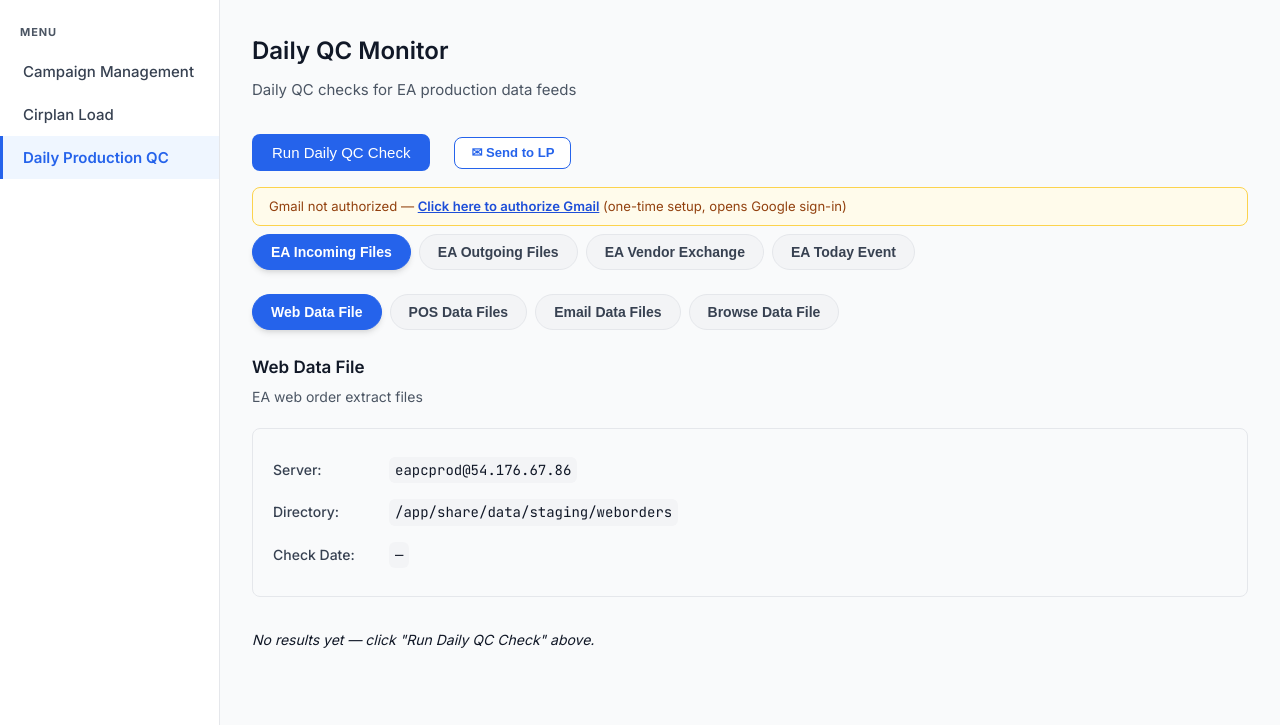
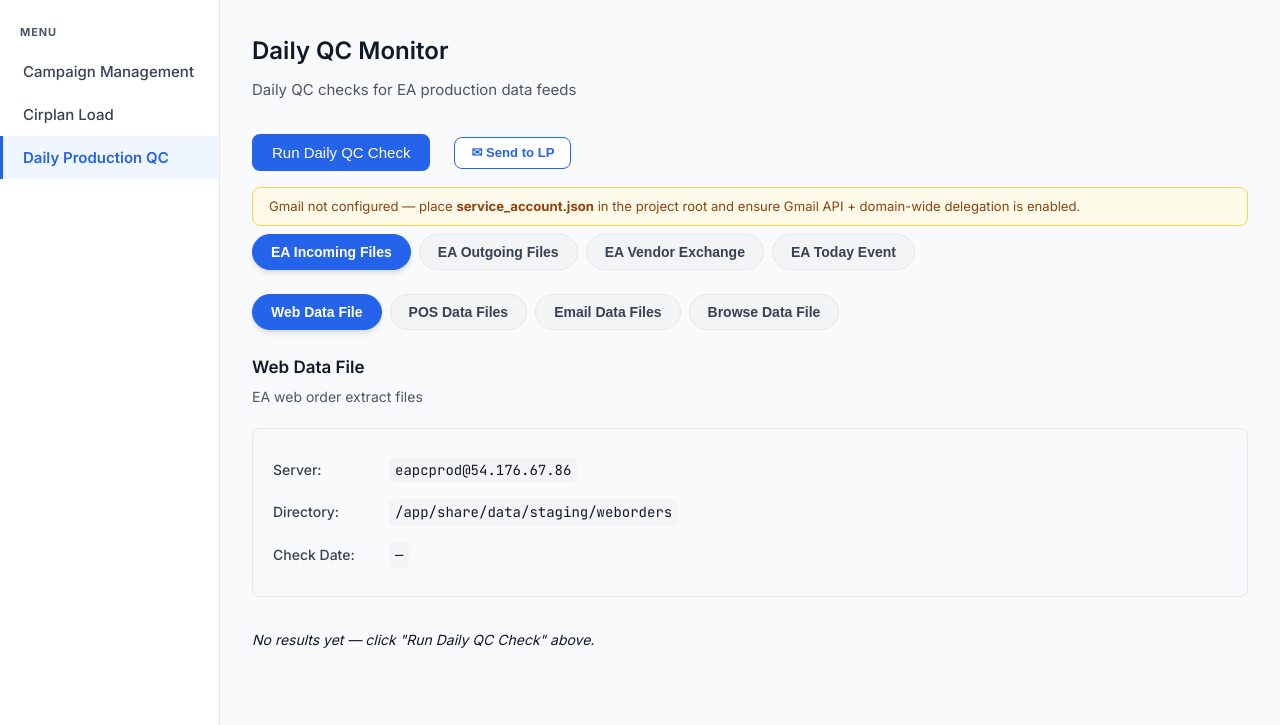
Before and after one commit to kiran-EA/LP_One_Platform, a Flask app: page /dashboard in a window 1280 px wide. Shown: the part 75-800 px from the top of the page. Run offline with Flask 3, Linux system fonts and the light colour scheme; the visitor is signed in with stand-in values (Sample User, id 1); parts of the project's set-up code (start-up, migrations or seed data) failed here and were passed over; some libraries are stand-ins or nearby versions.

Commit message:
Switch Gmail to service account auth (no OAuth flow needed)
service_account.json is gitignored. _gmail_service() loads it locally
or from GMAIL_SERVICE_ACCOUNT_JSON env var on Vercel. Removed OAuth
routes and token management; status endpoint still works for banner check.

Co-Authored-By: Claude Sonnet 4.6 <noreply@anthropic.com>

```diff
--- a/app.py
+++ b/app.py
@@ -1454,11 +1454,11 @@ def api_today_events():
     })
 
 
-# ==================== GMAIL OAUTH & SEND TO LP ====================
+# ==================== GMAIL SERVICE ACCOUNT & SEND TO LP ====================
 
 GMAIL_SCOPES       = ['https://www.googleapis.com/auth/gmail.send']
-CREDENTIALS_PATH   = os.environ.get('CREDENTIALS_PATH', 'credentials.json')
-TOKEN_PATH         = '/tmp/gmail_token.json'
+GMAIL_SA_FILE      = os.environ.get('GMAIL_SA_FILE', 'service_account.json')
+GMAIL_SENDER       = 'kiran@expressanalytics.net'   # send AS this address (domain-wide delegation)
 LP_EMAIL_TO        = 'kiran@expressanalytics.net'
 
 _EVENT_LABELS_PY = {
@@ -1489,33 +1489,26 @@ _EVENT_LABELS_PY = {
 
 
 def _gmail_service():
-    from google.oauth2.credentials import Credentials
-    from google.auth.transport.requests import Request as GRequest
+    from google.oauth2 import service_account
     from googleapiclient.discovery import build
 
-    token_json = os.environ.get('GMAIL_TOKEN_JSON')
-    for candidate in [TOKEN_PATH, 'gmail_token.json']:
-        if not token_json and os.path.exists(candidate):
-            with open(candidate) as f:
-                token_json = f.read()
-    if not token_json:
+    # Load service account JSON from env var (Vercel) or local file
+    sa_json = os.environ.get('GMAIL_SERVICE_ACCOUNT_JSON')
+    if sa_json:
+        sa_info = json.loads(sa_json)
+    elif os.path.exists(GMAIL_SA_FILE):
+        with open(GMAIL_SA_FILE) as f:
+            sa_info = json.load(f)
+    else:
         return None
 
-    creds = Credentials.from_authorized_user_info(json.loads(token_json), GMAIL_SCOPES)
-    if creds.expired and creds.refresh_token:
-        creds.refresh(GRequest())
-        _save_token(creds.to_json())
-    if not creds.valid:
+    try:
+        creds = service_account.Credentials.from_service_account_info(
+            sa_info, scopes=GMAIL_SCOPES
+        ).with_subject(GMAIL_SENDER)
+        return build('gmail', 'v1', credentials=creds)
+    except Exception:
         return None
-    return build('gmail', 'v1', credentials=creds)
-
-
-def _save_token(token_json_str):
-    try:
-        with open(TOKEN_PATH, 'w') as f:
-            f.write(token_json_str)
-    except OSError:
-        pass  # read-only filesystem on Vercel — token must be set via env var
 
 
 def _build_lp_email_html(qc_summary, events, week_label):
@@ -1641,37 +1634,6 @@ margin:0 auto;padding:24px 16px;background:#f9fafb;">
 </body></html>"""
 
 
-@app.route('/auth/gmail')
-def auth_gmail():
-    if 'logged_in' not in session:
-        return redirect(url_for('login'))
-    from google_auth_oauthlib.flow import Flow
-    if not os.path.exists(CREDENTIALS_PATH):
-        return f'<b>Error:</b> {CREDENTIALS_PATH} not found. Place your OAuth credentials.json in the project root.', 500
-    redirect_uri = request.host_url.rstrip('/') + '/auth/gmail/callback'
-    flow = Flow.from_client_secrets_file(CREDENTIALS_PATH, scopes=GMAIL_SCOPES, redirect_uri=redirect_uri)
-    auth_url, state = flow.authorization_url(access_type='offline', prompt='consent')
-    session['gmail_oauth_state'] = state
-    return redirect(auth_url)
-
-
-@app.route('/auth/gmail/callback')
-def auth_gmail_callback():
-    if 'logged_in' not in session:
-        return redirect(url_for('login'))
-    from google_auth_oauthlib.flow import Flow
-    state = session.get('gmail_oauth_state', '')
-    redirect_uri = request.host_url.rstrip('/') + '/auth/gmail/callback'
-    os.environ.setdefault('OAUTHLIB_INSECURE_TRANSPORT', '1')
-    flow = Flow.from_client_secrets_file(
-        CREDENTIALS_PATH, scopes=GMAIL_SCOPES, state=state, redirect_uri=redirect_uri)
-    flow.fetch_token(authorization_response=request.url.replace('http://', 'https://')
-                     if request.headers.get('X-Forwarded-Proto') == 'https'
-                     else request.url)
-    _save_token(flow.credentials.to_json())
-    return redirect('/dashboard?gmail_auth=ok')
-
-
 @app.route('/auth/gmail/status')
 def auth_gmail_status():
     if 'logged_in' not in session:
@@ -1706,7 +1668,7 @@ def api_send_lp_email():
 
     msg = _MMP('alternative')
     msg['To']      = LP_EMAIL_TO
-    msg['From']    = 'me'
+    msg['From']    = GMAIL_SENDER
     msg['Subject'] = f'{prefix} LP QC Report – {today_str}'
     msg.attach(_MT(html_body, 'html'))
 
--- a/static/js/dashboard.js
+++ b/static/js/dashboard.js
@@ -1332,7 +1332,7 @@ document.addEventListener('DOMContentLoaded', function() {
 
                 if (data.needs_auth) {
                     if (gmailBanner) gmailBanner.style.display = 'block';
-                    showToast('Gmail authorization required — see banner above.', 'warn');
+                    showToast('Gmail service account not configured — see banner above.', 'warn');
                 } else if (data.ok) {
                     if (gmailBanner) gmailBanner.style.display = 'none';
                     showToast('✉ Email sent to kiran@expressanalytics.net', 'success');
@@ -1349,9 +1349,9 @@ document.addEventListener('DOMContentLoaded', function() {
         });
     }
 
-    // Check Gmail auth status on load and show banner if needed
+    // Check Gmail service account on load — hide banner if configured
     fetch('/auth/gmail/status').then(r => r.json()).then(s => {
-        if (!s.authorized && gmailBanner) gmailBanner.style.display = 'block';
+        if (gmailBanner) gmailBanner.style.display = s.authorized ? 'none' : 'block';
     }).catch(() => {});
 
     const qcRunAllBtn = document.getElementById('qcRunAllBtn');
--- a/templates/dashboard.html
+++ b/templates/dashboard.html
@@ -189,11 +189,9 @@
                     </div>
                     <div id="qcRunAllSummary" class="qc-summary" style="display: none;"></div>
 
-                    <!-- Gmail auth notice (shown when not yet authorized) -->
+                    <!-- Gmail error notice (shown if service account not configured) -->
                     <div id="gmailAuthBanner" class="gmail-auth-banner" style="display:none;">
-                        Gmail not authorized &mdash;
-                        <a href="/auth/gmail" class="gmail-auth-link">Click here to authorize Gmail</a>
-                        (one-time setup, opens Google sign-in)
+                        Gmail not configured &mdash; place <strong>service_account.json</strong> in the project root and ensure Gmail API + domain-wide delegation is enabled.
                     </div>
 
                     <div class="qc-body">
```
Also changed, not shown: 1 other file.
